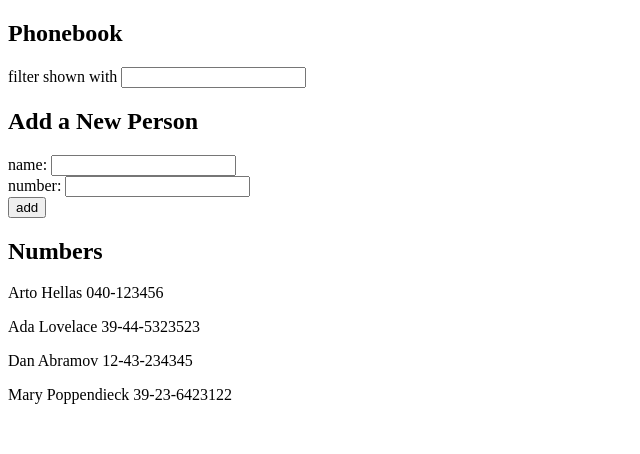
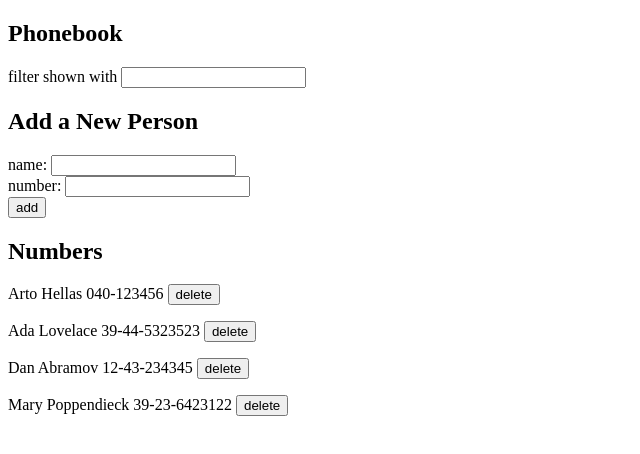
Before and after one commit to kevint98/fullstackopencourse, a React (Create React App) app in the folder part2/phonebook/: page / in a window 1280 px wide. Shown: the top 454 px of the page, without its empty margins (0-640 px from the left). Built offline with nearby package versions, Linux system fonts and the light colour scheme; data requests are answered from the project's data file.

Commit message:
Complete Exercises 2.12-2.15: altering data in server

```diff
--- a/part2/phonebook/src/App.jsx
+++ b/part2/phonebook/src/App.jsx
@@ -1,5 +1,5 @@
 import { useState, useEffect } from 'react';
-import axios from 'axios';
+import personService from './services/persons';
 import Persons from './components/Persons';
 import Filter from './components/Filter';
 import PersonForm from './components/PersonForm';
@@ -11,11 +11,29 @@ const App = () => {
   const [nameFilter, setNameFilter] = useState('');
 
   useEffect(() => {
-    axios.get('http://localhost:3001/persons').then((response) => {
-      const persons = response.data;
-      setPersons(persons);
+    personService.getAll().then((initialPersons) => {
+      setPersons(initialPersons);
     });
   }, []);
+
+  const updatePerson = (person) => {
+    const foundPerson = persons.find((p) => p.name === person.name);
+    const updatedPerson = { ...foundPerson, number: newNumber };
+
+    return window.confirm(
+      `${newName} is already added to phonebook, replace the old number with a new one?`
+    )
+      ? personService
+          .updatePerson(updatedPerson)
+          .then((returnedPerson) =>
+            setPersons(
+              persons.map((p) =>
+                p.id !== updatedPerson.id ? p : returnedPerson
+              )
+            )
+          )
+      : null;
+  };
 
   const addPerson = (event) => {
     event.preventDefault();
@@ -26,8 +44,10 @@ const App = () => {
     };
 
     persons.some((person) => person.name === newName)
-      ? alert(`${newName} is already added to phonebook`)
-      : setPersons(persons.concat(newPerson));
+      ? updatePerson(newPerson)
+      : personService
+          .createPerson(newPerson)
+          .then((returnedPerson) => setPersons(persons.concat(returnedPerson)));
     setNewName('');
     setNewNumber('');
   };
@@ -67,7 +87,7 @@ const App = () => {
 
       <h2>Numbers</h2>
 
-      <Persons persons={personsToShow} />
+      <Persons persons={personsToShow} editPersons={setPersons} />
     </div>
   );
 };
--- a/part2/phonebook/src/components/Person.jsx
+++ b/part2/phonebook/src/components/Person.jsx
@@ -1,7 +1,7 @@
-const Person = ({ name, number }) => {
+const Person = ({ name, number, handleDelete }) => {
   return (
     <p>
-      {name} {number}
+      {name} {number} <button onClick={handleDelete}>delete</button>
     </p>
   );
 };
--- a/part2/phonebook/src/components/Persons.jsx
+++ b/part2/phonebook/src/components/Persons.jsx
@@ -1,10 +1,26 @@
+import personService from '../services/persons';
 import Person from './Person';
 
-const Persons = ({ persons }) => {
+const Persons = ({ persons, editPersons }) => {
+  const handleDelete = (id) => {
+    const personToDelete = persons.find((p) => p.id === id);
+
+    if (window.confirm(`Delete ${personToDelete.name}?`)) {
+      personService.deletePerson(personToDelete);
+      const newPersons = persons.filter((p) => p.id !== id);
+      editPersons(newPersons);
+    }
+  };
+
   return (
     <div>
-      {persons.map((person) => (
-        <Person key={person.name} name={person.name} number={person.number} />
+      {persons.map(({ name, number, id }) => (
+        <Person
+          key={name}
+          name={name}
+          number={number}
+          handleDelete={() => handleDelete(id)}
+        />
       ))}
     </div>
   );
--- /dev/null
+++ b/part2/phonebook/src/services/persons.js
@@ -0,0 +1,29 @@
+import axios from 'axios';
+
+const baseUrl = 'http://localhost:3001/persons';
+
+const getAll = () => {
+  const request = axios.get(baseUrl);
+  return request.then((response) => response.data);
+};
+
+const createPerson = (personObject) => {
+  const request = axios.post(baseUrl, personObject);
+  return request.then((response) => response.data);
+};
+
+const deletePerson = (personObject) => {
+  return axios.delete(`${baseUrl}/${personObject.id}`);
+};
+
+const updatePerson = (personObject) => {
+  const request = axios.put(`${baseUrl}/${personObject.id}`, personObject);
+  return request.then((response) => response.data);
+};
+
+export default {
+  getAll,
+  createPerson,
+  deletePerson,
+  updatePerson,
+};
```
